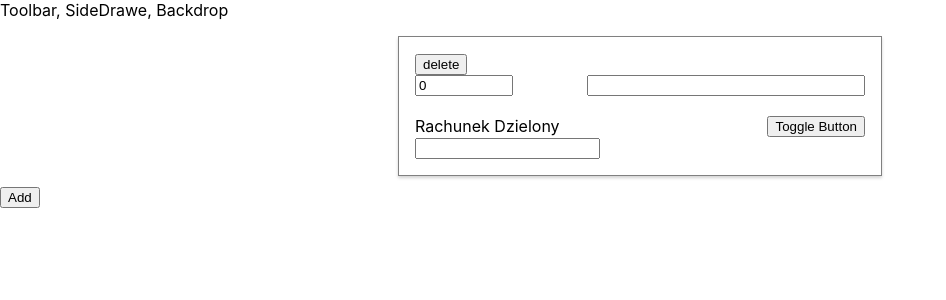
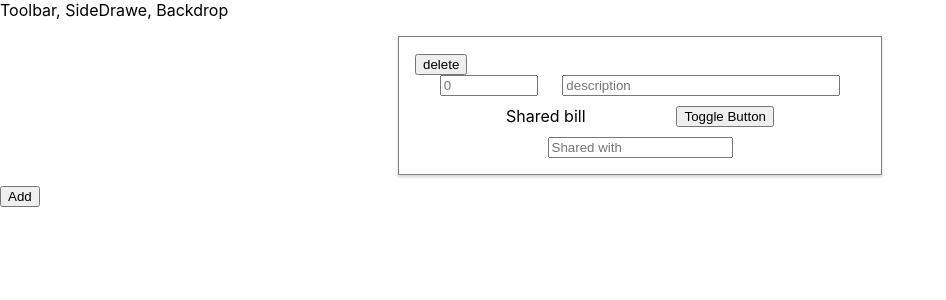
Before and after one commit to kplachecki/budget-app, a React (Create React App) app: page / in a window 1280 px wide. Both pictures are taken after a click on the button "Toggle Button". Shown: the top 300 px of the page, without its empty margins (0-946 px from the left). Built offline with nearby package versions, Linux system fonts and the light colour scheme.

Commit message:
toggle share option fixed

```diff
--- a/src/App.js
+++ b/src/App.js
@@ -4,20 +4,22 @@ import Aux from "./hoc/_Aux";
 import Layout from "./components/Layout/Layout";
 
 const TRANSACTION = {
-  amount: 0,
+  amount: "",
   description: "",
   toggle: false,
-  shareWith: null
+  shareWith: "",
+  date: null
 };
 
 class App extends Component {
   state = {
     transactions: [
       {
-        amount: 0,
+        amount: "",
         description: "",
         toggle: false,
-        shareWith: null
+        shareWith: "",
+        date: null
       }
     ]
   };
@@ -25,7 +27,6 @@ class App extends Component {
   onToggleSwitch = index => {
     const transaction = [...this.state.transactions];
     transaction[index].toggle = !transaction[index].toggle;
-    console.log(transaction[index].toggle);
     this.setState({ transactions: transaction });
   };
 
@@ -68,6 +69,16 @@ class App extends Component {
           transactions: transaction
         });
       }
+    } else if (event.target.name === "shareWithInput") {
+      const newShareWith = event.target.value;
+      const prevShareWith = currentTransaction.shareWith;
+
+      if (prevShareWith !== newShareWith) {
+        currentTransaction.shareWith = newShareWith;
+        this.setState({
+          transactions: transaction
+        });
+      }
     }
   };
 
--- a/src/components/Transaction/Toggle/Toggle.js
+++ b/src/components/Transaction/Toggle/Toggle.js
@@ -1,13 +1,30 @@
 import React, { Component } from "react";
 import classes from "./Toggle.module.css";
-
+import Aux from "../../../hoc/_Aux";
 class Toggle extends Component {
   render() {
+    let extension = null;
+
+    if (this.props.toggle) {
+      extension = (
+        <div className={classes.Input}>
+          <input
+            name="shareWithInput"
+            placeholder="Shared with"
+            value={this.props.shareWith}
+            onChange={this.props.inputChanged}
+          />
+        </div>
+      );
+    }
     return (
-      <div className={classes.Button}>
-        <span>Rachunek Dzielony</span>
-        <button onClick={this.props.toggleSwitch}>Toggle Button</button>
-      </div>
+      <Aux>
+        <div className={classes.SharedBill}>
+          <span>Shared bill</span>
+          <button onClick={this.props.toggleSwitch}>Toggle Button</button>
+        </div>
+        {extension}
+      </Aux>
     );
   }
 }
--- a/src/components/Transaction/Toggle/Toggle.module.css
+++ b/src/components/Transaction/Toggle/Toggle.module.css
@@ -1,4 +1,11 @@
-.Button {
-    display: flex;
-    justify-content: space-between;
+.SharedBill {
+  display: flex;
+  justify-content: space-evenly;
+  flex-wrap: wrap;
 }
+
+.Input {
+  display: flex;
+  justify-content: space-evenly;
+  margin-top: 10px;
+}
--- a/src/components/Transaction/Transaction.js
+++ b/src/components/Transaction/Transaction.js
@@ -5,35 +5,35 @@ import PropTypes from "prop-types";
 
 class Transaction extends Component {
   render() {
-    let extension = null;
-
-    if (this.props.toggle) {
-      extension = (
-        <div>
-          <input />
-        </div>
-      );
-    }
-
     return (
       <div className={classes.Transaction}>
-        <button onClick={this.props.deleteTransaction}>delete</button>
+        <button
+          onClick={this.props.deleteTransaction}
+          className={classes.Delete}
+        >
+          delete
+        </button>
         <div className={classes.Input}>
           <input
             name="amountInput"
+            placeholder="0"
             value={this.props.amount}
             onChange={this.props.inputChanged}
             className={classes.InputLeft}
           />
           <input
             name="descriptionInput"
+            placeholder="description"
             value={this.props.description}
             onChange={this.props.inputChanged}
             className={classes.InputRight}
           />
         </div>
-        <Toggle toggleSwitch={this.props.toggleSwitch} />
-        {extension}
+        <Toggle
+          toggleSwitch={this.props.toggleSwitch}
+          toggle={this.props.toggle}
+          inputChanged={this.props.inputChanged}
+        />
       </div>
     );
   }
--- a/src/components/Transaction/Transaction.module.css
+++ b/src/components/Transaction/Transaction.module.css
@@ -1,5 +1,5 @@
 .Transaction {
-    width: 60%;
+  width: 40%;
   max-width: 450px;
   min-height: 80px;
   border: 1px solid gray;
@@ -8,17 +8,22 @@
   box-shadow: 0 2px 3px lightgray;
 }
 
+/* @media (min-width: 1200px) and (min-height: 400px) {
+  .Transaction {
+    width: 350px;
+    height: 300px;
+  }
+} */
 .Input {
-    margin-bottom: 20px;
+  margin-bottom: 10px;
   display: flex;
-    justify-content: space-between;
+  justify-content: space-evenly;
 }
 
-.InputRight{
+.InputRight {
   width: 60%;
-
 }
 
-.InputLeft{
+.InputLeft {
   width: 20%;
 }
```
Lines whose indentation alone changed are shown as unchanged.
